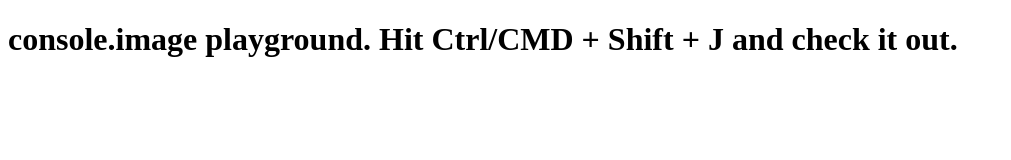
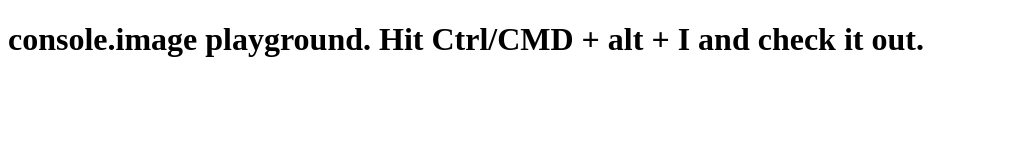
Before and after one commit to adriancooney/console.image, a plain HTML site: page index.html in a window 1280 px wide. Shown: the whole page, without its empty margins (0-1011 px from the left). Drawn offline with Linux system fonts and the light colour scheme.

Commit message:
Cleaning up the index

```diff
--- a/index.html
+++ b/index.html
@@ -5,7 +5,7 @@
 </head>
 <body>
 	<div class="wrapper">
-		<h1>console.image playground. Hit Ctrl/CMD + Shift + J and check it out.</h1>
+		<h1>console.image playground. Hit Ctrl/CMD + alt + I and check it out.</h1>
 	</div>
 
 </body>
```
